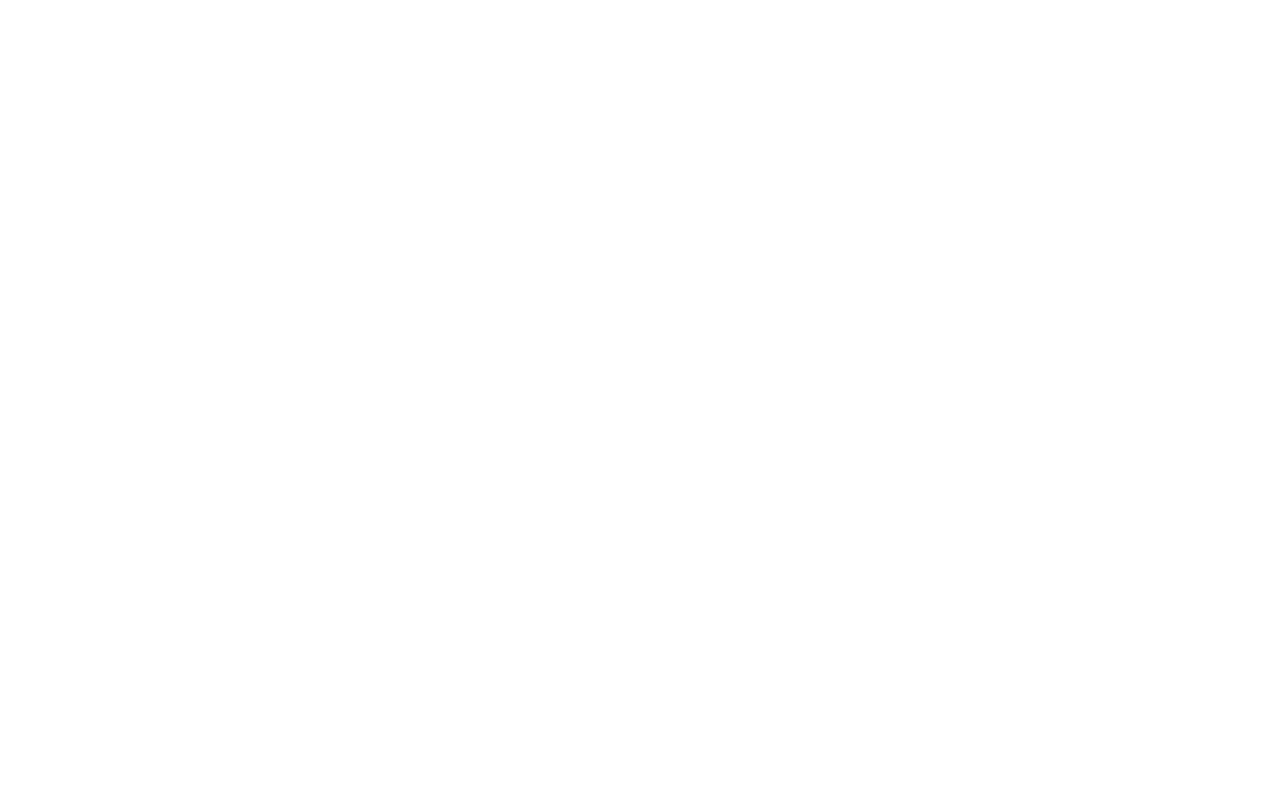
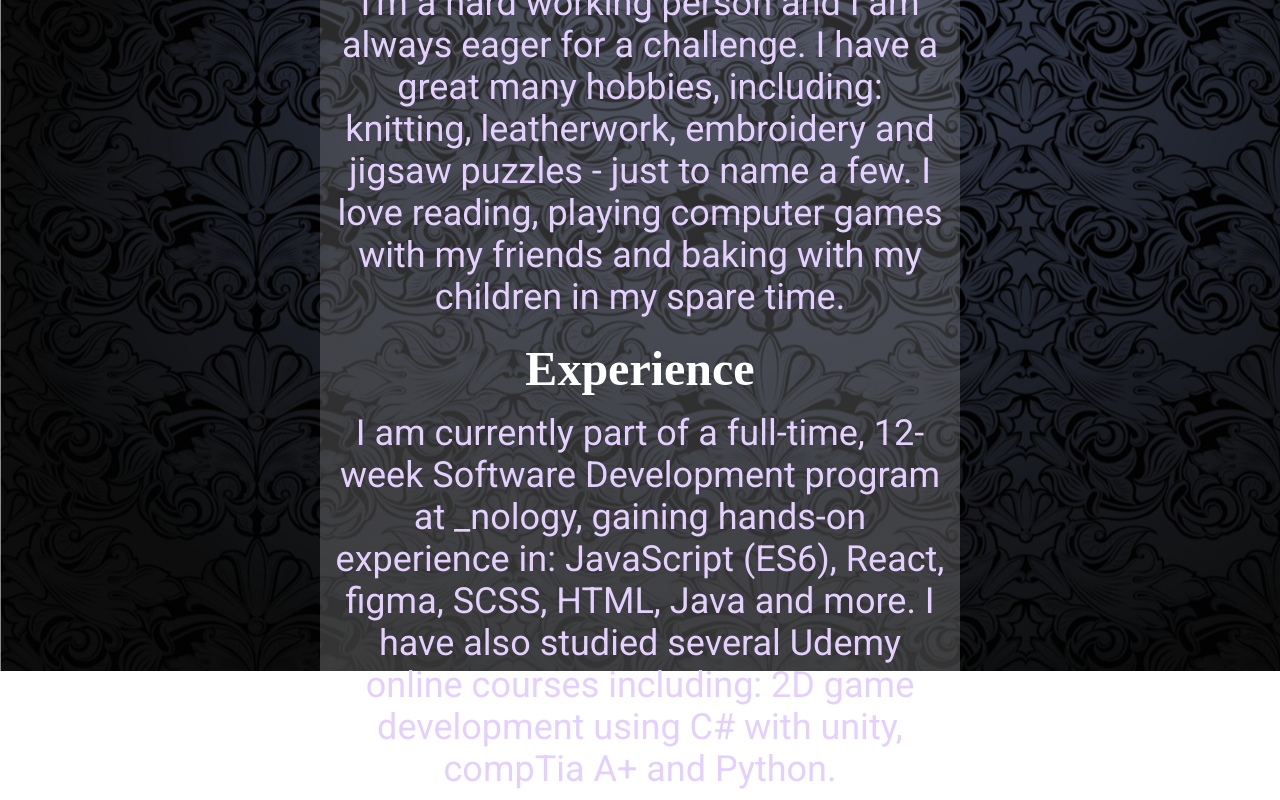
Before and after one commit to Ebonwulf/Lyssas-portfolio-site, a React (Create React App) app: page / in a window 1280 px wide. Shown: the part 1118-1918 px from the top of the page. Before the commit the page ends 840 px from the top, so only its background shows below. Built offline with nearby package versions, Linux system fonts and the light colour scheme; a web font is replaced by a local one.

Commit message:
projectTile jsx and scss created, jsx complete. project tile container jsx and scss created and jsx complete

```diff
--- a/src/App.jsx
+++ b/src/App.jsx
@@ -1,12 +1,14 @@
 import './App.scss';
 import NavBar from './containers/navbar/NavBar';
 import Home from './components/home/Home';
+import About from './components/about/About';
 
 function App() {
   return (
     <div className='App'>
       <NavBar />
       <Home />
+      <About />
     </div>
   );
 }
--- a/src/assets/_variables.scss
+++ b/src/assets/_variables.scss
@@ -9,7 +9,7 @@ $font-color: #e4d0fe;
 $background-image: url(../assets/images/portfolio-background.jpg);
 $banner-image: url(../assets/images/portfolio-banner-bats.jpg);
 $project-placeholder-img: url(../assets/images/coming-soon-img.jpg);
-
+$wolf-background: url(../assets/images/portfolio-wolf.jpg);
 * {
   margin: 0;
   padding: 0;
--- a/src/components/about/About.jsx
+++ b/src/components/about/About.jsx
@@ -8,7 +8,7 @@ const About = () => {
       <NavBar />
       <main className='about-page__main'>
         <h1 className='about-page__heading'>All about me</h1>
-        <div>
+        <div className='about-page__text-box'>
           <h2>General Knowledge</h2>
           <p>
             I'm a hard working person and I am always eager for a challenge. I
@@ -21,7 +21,7 @@ const About = () => {
           <p>
             I am currently part of a full-time, 12-week Software Development
             program at _nology, gaining hands-on experience in: JavaScript
-            (ES6), React, figma, SCSS, HTML, and more. I have also studied
+            (ES6), React, figma, SCSS, HTML, Java and more. I have also studied
             several Udemy online courses including: 2D game development using C#
             with unity, compTia A+ and Python.
           </p>
--- a/src/components/about/About.scss
+++ b/src/components/about/About.scss
@@ -8,14 +8,15 @@
     text-align: center;
     font-size: 4.5em;
   }
-}
-
-div {
-  background: linear-gradient(
-    180deg,
-    rgba(151, 151, 151, 0.26) 0%,
-    rgba(196, 196, 196, 0.26) 100%
-  );
+  &__text-box {
+    background: linear-gradient(
+      180deg,
+      rgba(151, 151, 151, 0.26) 0%,
+      rgba(196, 196, 196, 0.26) 100%
+    );
+    margin: 2% 25%;
+    height: 95vh;
+  }
 }
 
 h2 {
--- a/src/components/home/Home.scss
+++ b/src/components/home/Home.scss
@@ -2,7 +2,7 @@
 
 .home {
   height: 70vh;
-  background-image: url(../../assets/images/portfolio-wolf.jpg);
+  background-image: $wolf-background;
 
   &__footer {
     height: 25vh;
```
Also changed, not shown: src/components/ProjectTiles/ProjectTiles.jsx (+14 -0 lines), src/containers/ProjectTileContainer/ProjectTileContainer.jsx (added, +13 -0 lines), src/containers/ProjectTileContainer/ProjectTileContainer.scss (added), src/containers/main/Main.scss (deleted).
